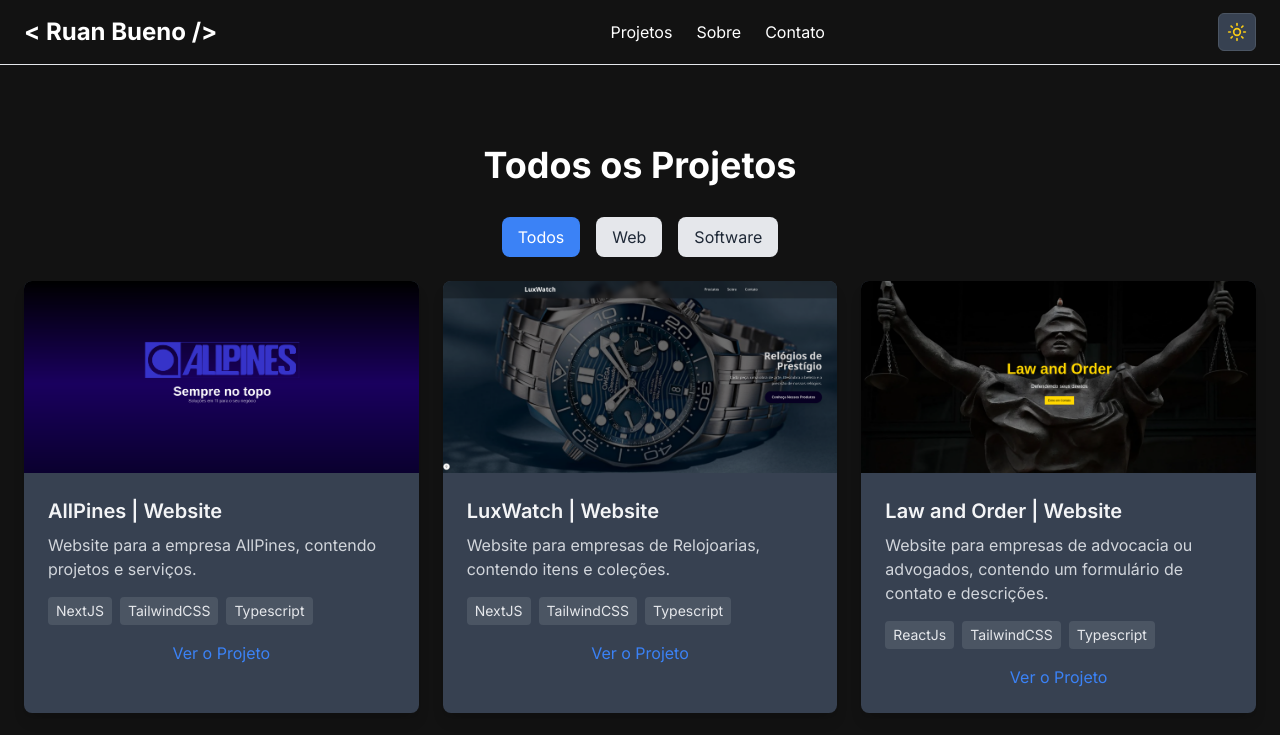
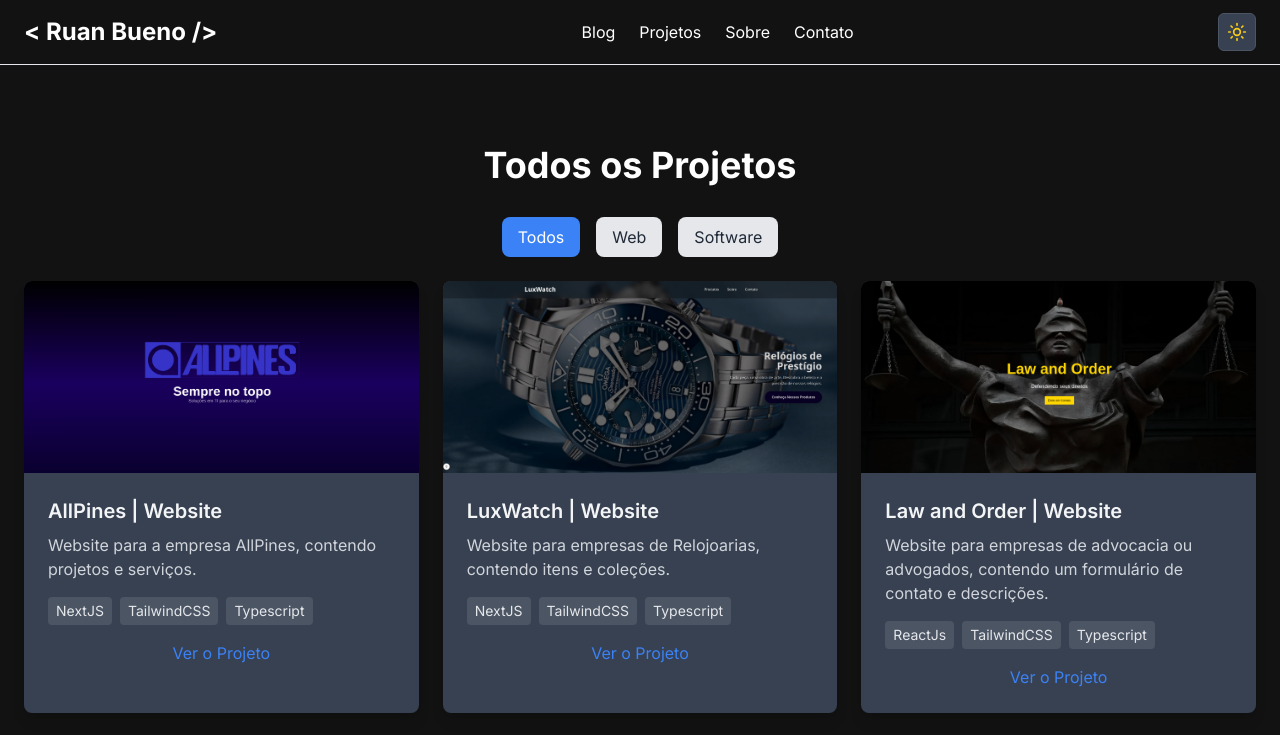
Before and after one commit to rbxyz/site-portfolio, a Next.js app: page /pages/projects in a window 1280 px wide. Shown: the top 735 px of the page. Built offline with nearby package versions, Linux system fonts and the light colour scheme.

Commit message:
add link to blog

```diff
--- a/src/app/_components/nav-bar.tsx
+++ b/src/app/_components/nav-bar.tsx
@@ -19,13 +19,13 @@ export function ThemeSwitcher() {
   return (
     <button
       onClick={() => setTheme(resolvedTheme === "dark" ? "light" : "dark")}
-      className="p-2 rounded-md border border-gray-300 dark:border-gray-600 bg-gray-100 dark:bg-gray-700 hover:bg-gray-200 dark:hover:bg-gray-600 transition"
+      className="rounded-md border border-gray-300 bg-gray-100 p-2 transition hover:bg-gray-200 dark:border-gray-600 dark:bg-gray-700 dark:hover:bg-gray-600"
       aria-label="Alternar modo claro/escuro"
     >
       {resolvedTheme === "dark" ? (
-        <SunIcon className="w-5 h-5 text-yellow-400" />
+        <SunIcon className="h-5 w-5 text-yellow-400" />
       ) : (
-        <MoonIcon className="w-5 h-5 text-gray-800" />
+        <MoonIcon className="h-5 w-5 text-gray-800" />
       )}
     </button>
   );
@@ -33,24 +33,33 @@ export function ThemeSwitcher() {
 
 export function NavBar() {
   return (
-    <header className="border-b bg-background text-foreground">
-      <div className="flex items-center justify-between h-16 px-4 md:px-6 max-w-7xl mx-auto">
+    <header className="bg-background text-foreground border-b">
+      <div className="mx-auto flex h-16 max-w-7xl items-center justify-between px-4 md:px-6">
         {/* Logo */}
         <div className="text-2xl font-bold">
-        <Link href="/" className="hover:opacity-80 transition">
-          {"< Ruan Bueno />"}
-        </Link>
+          <Link href="/" className="transition hover:opacity-80">
+            {"< Ruan Bueno />"}
+          </Link>
         </div>
 
         {/* Links de Navegação */}
-        <nav className="hidden md:flex items-center space-x-6">
-        <Link href="/pages/projects" className="hover:text-blue-500 transition">
-          Projetos
-        </Link>
-          <a href="#about" className="hover:text-blue-500 transition">
+        <nav className="hidden items-center space-x-6 md:flex">
+          <Link
+            href="https://blog.ruanbueno.cloud/"
+            className="transition hover:text-blue-500"
+          >
+            Blog
+          </Link>
+          <Link
+            href="/pages/projects"
+            className="transition hover:text-blue-500"
+          >
+            Projetos
+          </Link>
+          <a href="#about" className="transition hover:text-blue-500">
             Sobre
           </a>
-          <a href="#contact" className="hover:text-blue-500 transition">
+          <a href="#contact" className="transition hover:text-blue-500">
             Contato
           </a>
         </nav>
```
